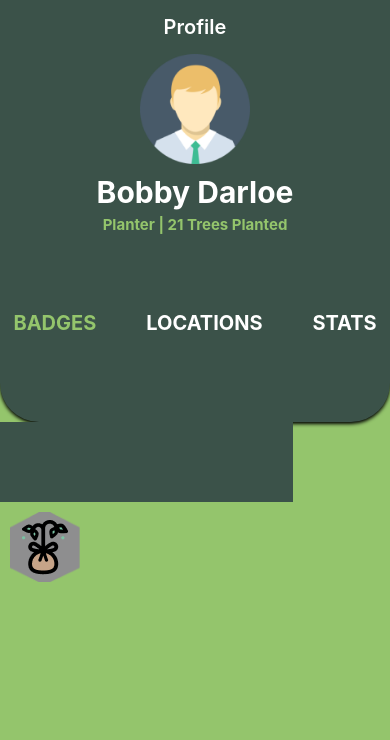
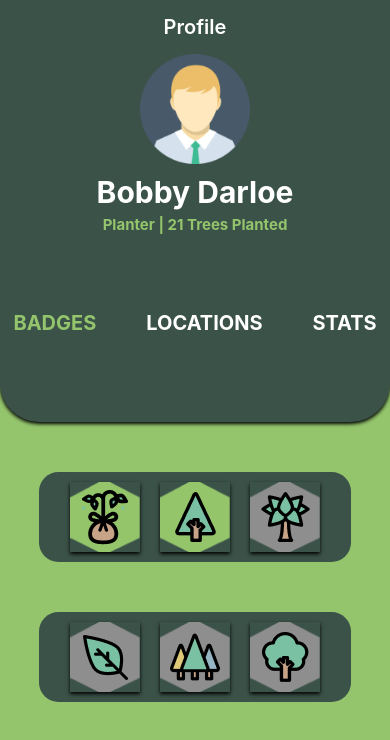
Before and after one commit to asahapde/EnactusHacks2020, a React Native app in the folder EvergreenApp/: screen / in a window 390 px wide. Shown: the top 740 px of the page. Built offline with nearby package versions, Linux system fonts and the light colour scheme.

Commit message:
added location files

```diff
--- a/EvergreenApp/components/Badge.js
+++ b/EvergreenApp/components/Badge.js
@@ -34,7 +34,15 @@ const styles = StyleSheet.create({
     width:70,
     height:70,
     justifyContent: "center",
-    alignItems: 'center'
+    shadowColor: 'black',
+    shadowOffset: {
+      width: 0,
+      height: 2,
+    },
+    shadowOpacity: 1,
+    shadowRadius: 3.84,
+    alignItems: 'center',
+    elevation: 5,
   },
   main: {
     margin: 10,
--- a/EvergreenApp/components/BadgeHolder.js
+++ b/EvergreenApp/components/BadgeHolder.js
@@ -1,10 +1,20 @@
 import React from 'react';
 import {StyleSheet, View, Text, Dimensions} from 'react-native';
+import Badge from './Badge';
 
-
-const BadgeHolder = () => {
+const BadgeHolder = (props) => {
   return (
-    <View style={styles.bg}>
+    <View>
+      <View style={styles.bg}>
+        <Badge lock={false} badgeNumber={0} />
+        <Badge lock={false} badgeNumber={1} />
+        <Badge lock={true} badgeNumber={2} />
+      </View>
+      <View style={styles.bg}>
+        <Badge lock={true} badgeNumber={3} />
+        <Badge lock={true} badgeNumber={4} />
+        <Badge lock={true} badgeNumber={5} />
+      </View>
     </View>
   );
 };
@@ -12,8 +22,12 @@ const BadgeHolder = () => {
 const styles = StyleSheet.create({
   bg: {
     backgroundColor: '#3B5249',
-    height: 80,
-    width: Dimensions.get('window').width * 0.75
+    height: 90,
+    width: Dimensions.get('window').width * 0.8,
+    borderRadius: Dimensions.get('window').width * 0.05,
+    flexDirection: 'row',
+    justifyContent: 'center',
+    marginTop: 50
   },
 });
 
--- a/EvergreenApp/components/Profile.js
+++ b/EvergreenApp/components/Profile.js
@@ -4,17 +4,14 @@ import ProfileHeader from './ProfileHeader';
 import Badge from './Badge';
 import BadgeHolder from './BadgeHolder';
 
-
 const Profile = () => {
   return (
     <View style={styles.bg}>
-        <ProfileHeader/>
-        <BadgeHolder/>
-        <Badge lock={true} badgeNumber={0}/>
-
-
+      <ProfileHeader />
+      <View style={styles.bottom}>
+        <BadgeHolder />
+      </View>
     </View>
-
   );
 };
 
@@ -23,6 +20,10 @@ const styles = StyleSheet.create({
     backgroundColor: '#94C56C',
     height: Dimensions.get('window').height,
   },
+  bottom: {
+    height: Dimensions.get('window').height / 2,
+    alignItems: 'center',
+  },
 });
 
 export default Profile;
```
Also changed, not shown: EvergreenApp/components/Location.js (added, +17 -0 lines), EvergreenApp/components/LocationCard.js (added, +17 -0 lines).
